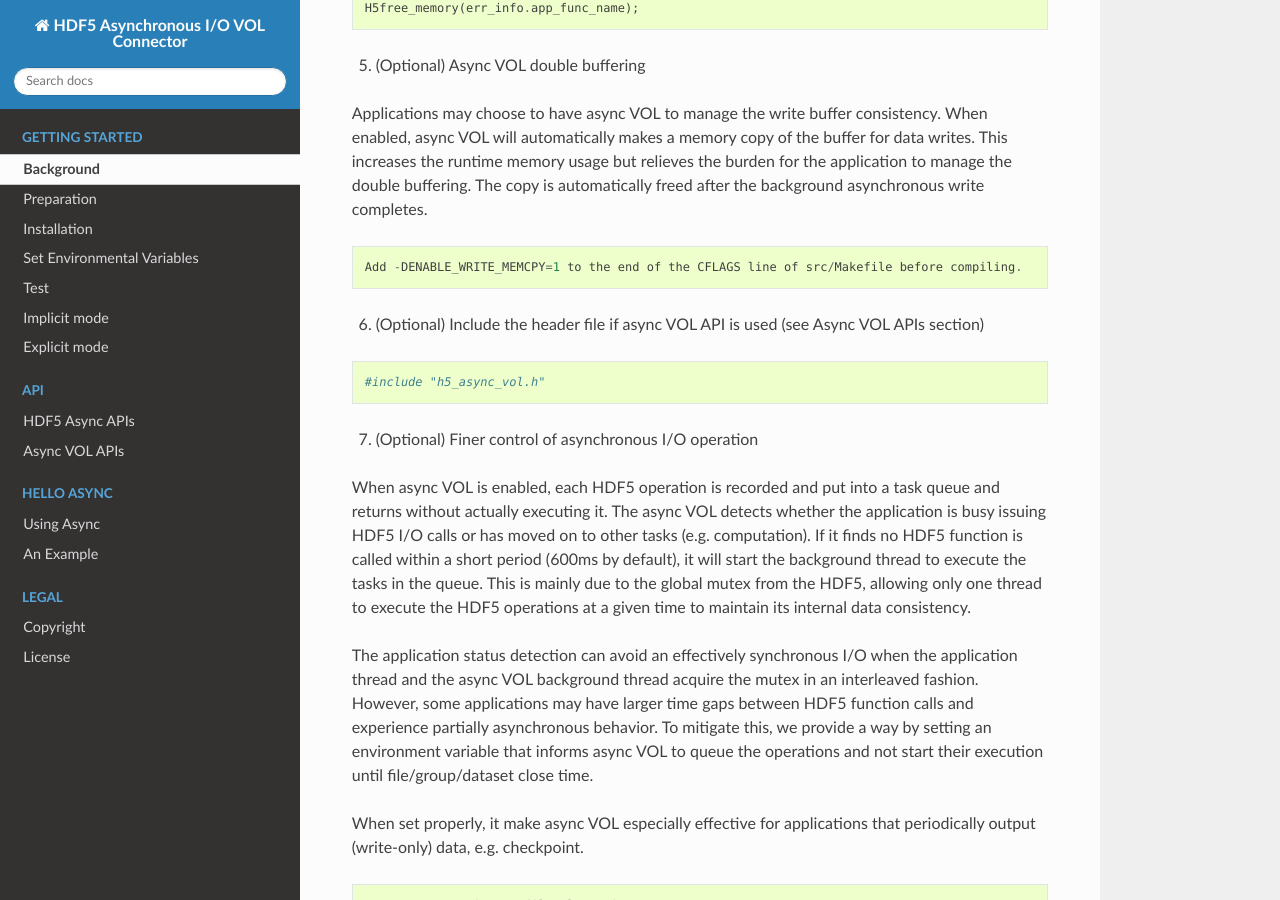
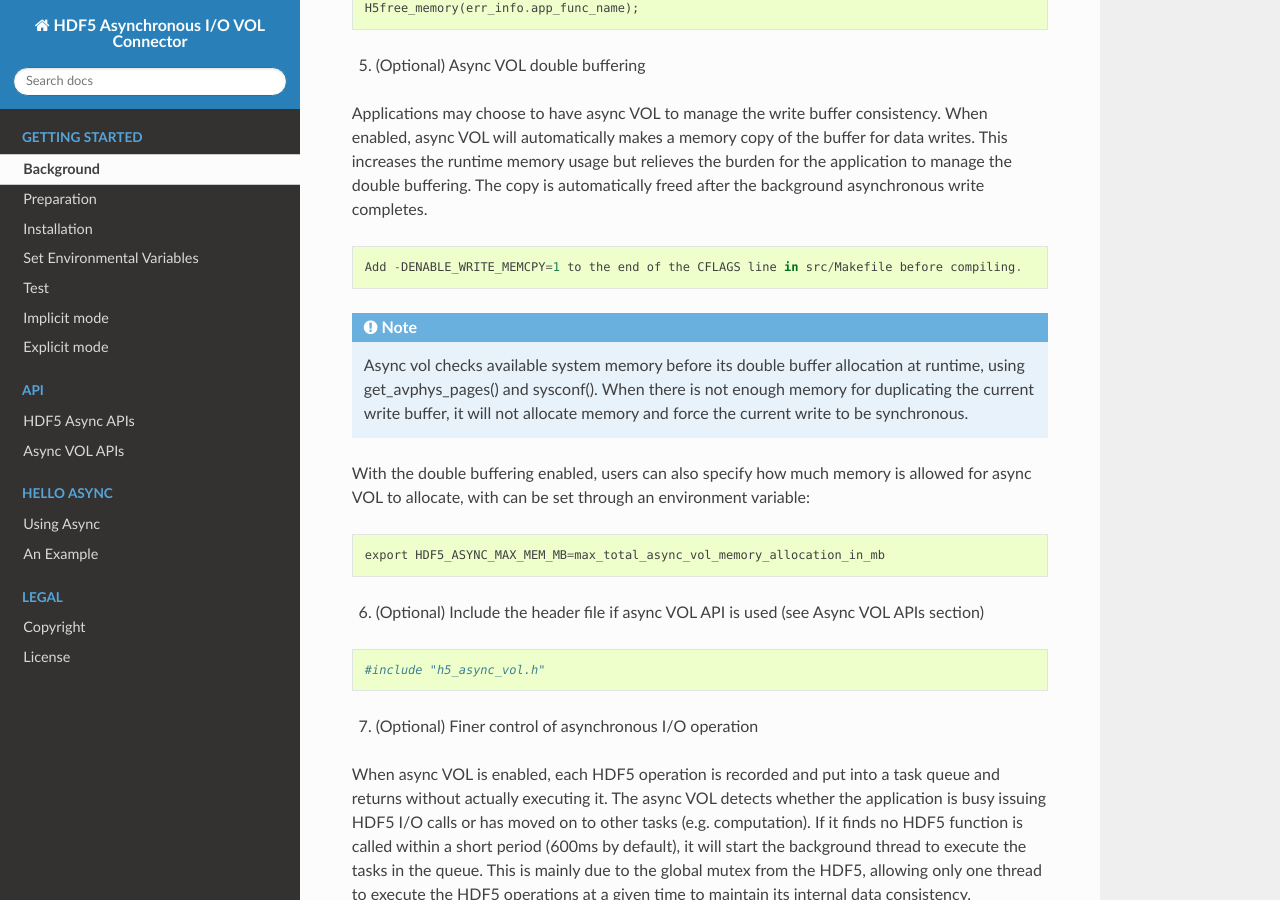
Before and after one commit to HDFGroup/vol-async, a Sphinx documentation site: the page built from docs/source/gettingstarted.rst, in a window 1280 px wide and 900 px high, scrolled down 4616 px. Built offline with Sphinx 7.4.7 and the Read the Docs theme 2.0.0, drawn with Linux system fonts in a browser that asks for light colours.

Commit message:
Update documentation

```diff
--- a/docs/source/gettingstarted.rst
+++ b/docs/source/gettingstarted.rst
@@ -214,7 +214,18 @@ Applications may choose to have async VOL to manage the write buffer consistency
 
 .. code-block::
 
-    Add -DENABLE_WRITE_MEMCPY=1 to the end of the CFLAGS line of src/Makefile before compiling.
+    Add -DENABLE_WRITE_MEMCPY=1 to the end of the CFLAGS line in src/Makefile before compiling.
+
+.. note::
+    Async vol checks available system memory before its double buffer allocation at runtime, using get_avphys_pages() and sysconf().
+    When there is not enough memory for duplicating the current write buffer, it will not allocate memory and force the current write to be synchronous.
+
+With the double buffering enabled, users can also specify how much memory is allowed for async VOL to allocate, with can be set through an environment variable:
+
+.. code-block::
+
+    export HDF5_ASYNC_MAX_MEM_MB=max_total_async_vol_memory_allocation_in_mb
+
 
 6. (Optional) Include the header file if async VOL API is used (see Async VOL APIs section)
 
```
